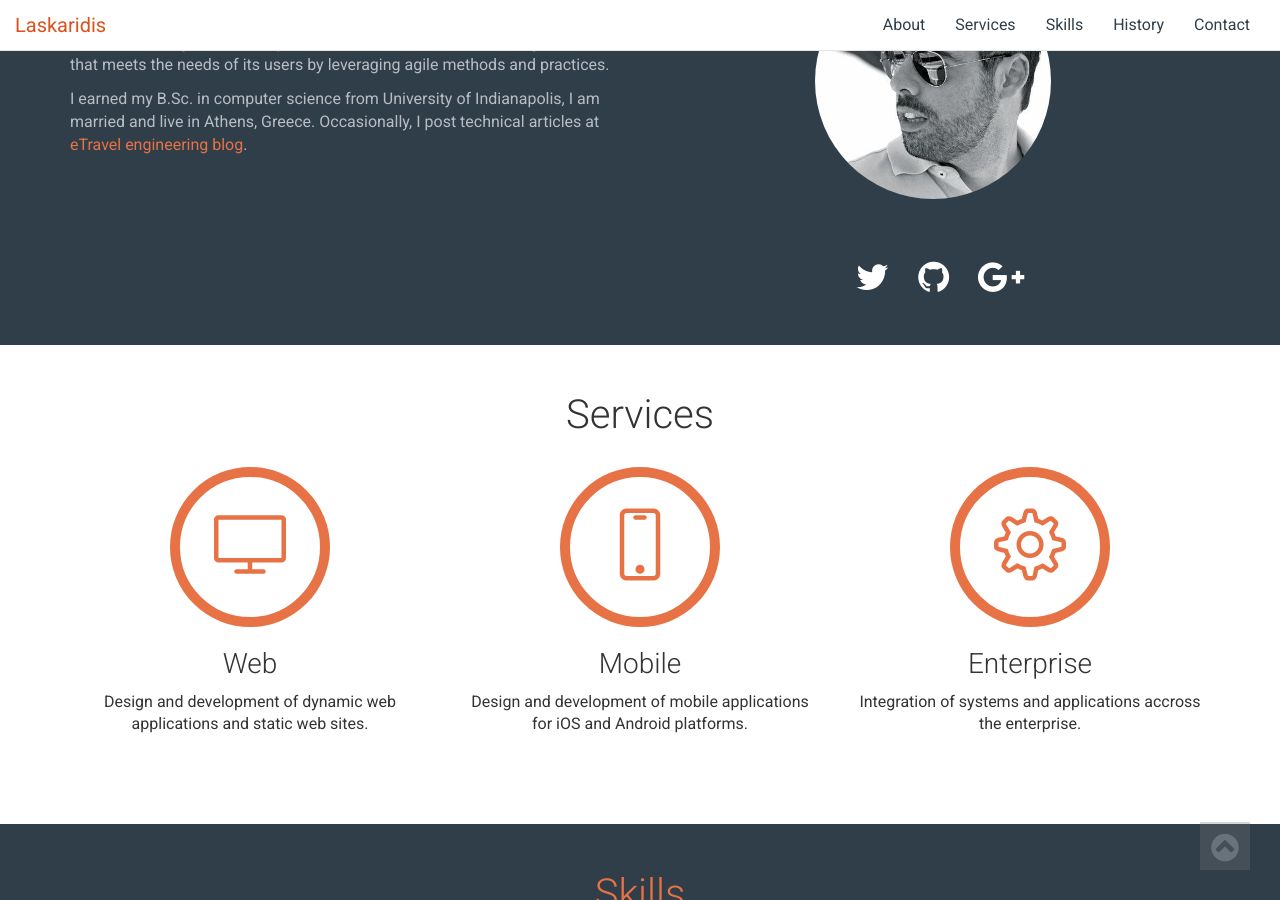
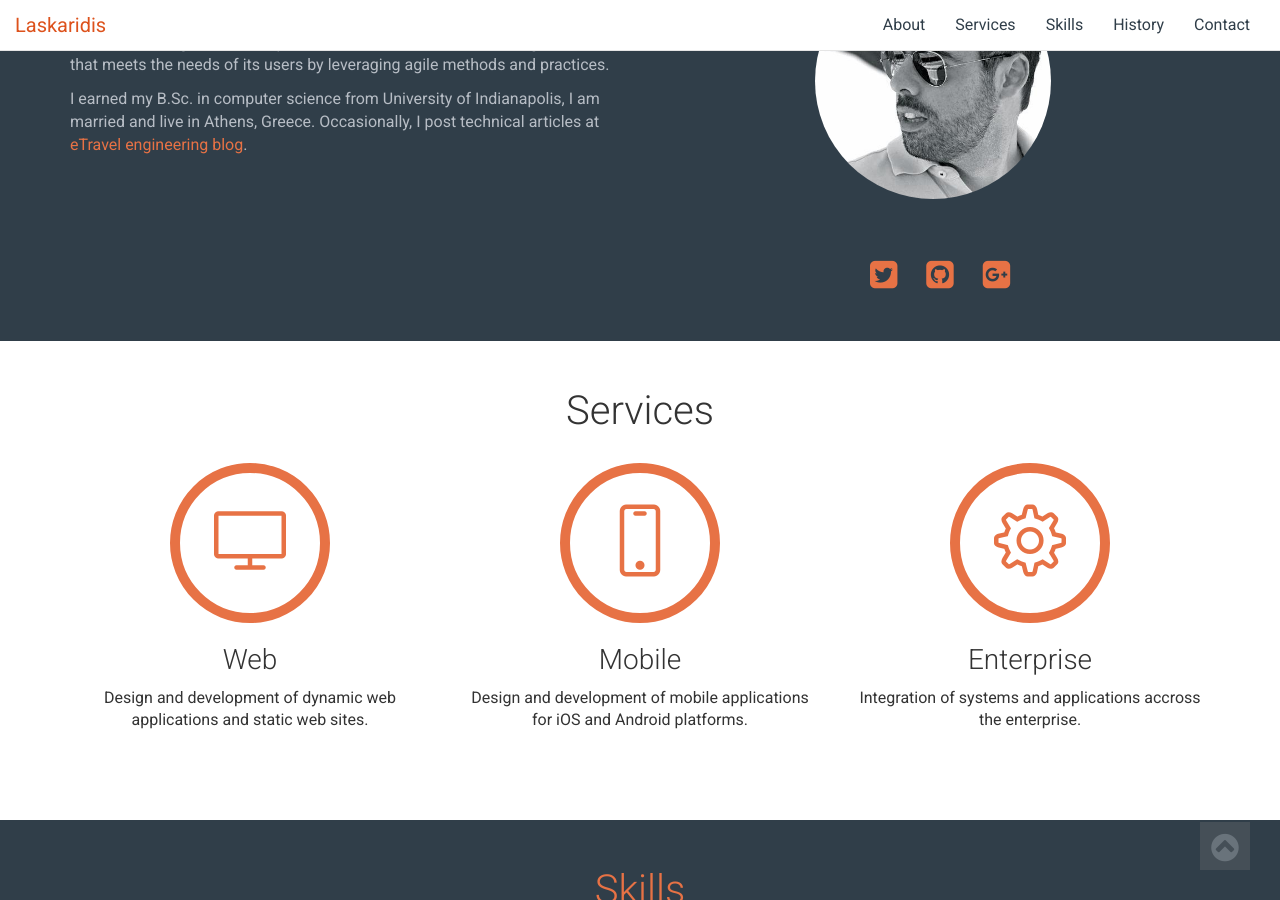
Before and after one commit to laskaridis/laskaridis.github.io, a Jekyll site: the page built from index.html, in a window 1280 px wide and 900 px high, scrolled down 1059 px. Built offline with Jekyll 4.4.1, drawn with Linux system fonts in a browser that asks for light colours; nearby versions of some CDN libraries; some web fonts are replaced; comment, search, counter and statistics services are not loaded.

Commit message:
Style social links

```diff
--- a/_includes/about.html
+++ b/_includes/about.html
@@ -21,17 +21,17 @@
       <ul class="social">
         <li>
           <a id="twitter-link" href="http://twitter.com/laskaridis" target="_blank">
-            <i class="fa fa-twitter fa-2x"></i>
+            <i class="fa fa-twitter-square fa-2x"></i>
           </a>
         </li>
         <li>
           <a id="github-link" href="http://github.com/laskaridis" target="_blank">
-            <i class="fa fa-github fa-2x"></i>
+            <i class="fa fa-github-square fa-2x"></i>
           </a>
         </li>
         <li>
           <a id="google-link" href="http://www.google.com/+LefterisLaskaridis" target="_blank">
-            <i class="fa fa-google-plus fa-2x"></i>
+            <i class="fa fa-google-plus-square fa-2x"></i>
           </a>
         </li>
       </ul>
--- a/_sass/_about.scss
+++ b/_sass/_about.scss
@@ -35,8 +35,9 @@ section#about {
       margin-right: 25px;
 
       a {
-        color: #fff;
-        font-size: 18px;
+        &:hover {
+          color: $light-gray;
+        }
       }
     }
   }
```
